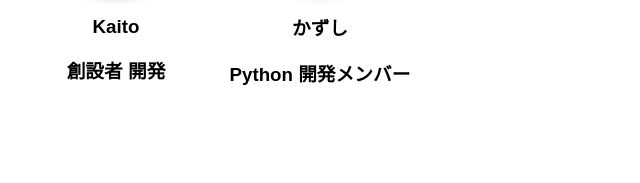
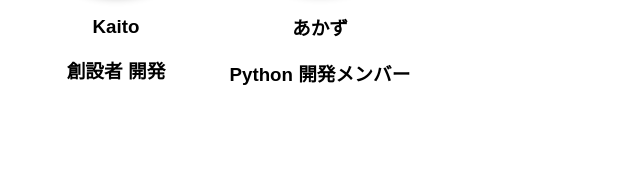
Before and after one commit to uzuLab/uzu-lab_site, a plain HTML site: page index.html in a window 1280 px wide. Shown: the part 1235-1418 px from the top of the page, 19-659 px from the left. Drawn offline with Linux system fonts and the light colour scheme.

Commit message:
バグの修正

```diff
--- a/index.html
+++ b/index.html
@@ -48,7 +48,7 @@
         <h1 style="font-size: 60px;">渦Labへようこそ</h1>
         <img src="image/渦LAB_icon.png">
         <p style="height: 50px;">
-        <h1 style="font-size: 30px;"id="target1">渦Labとは？</h1>
+        <h1 style="font-size: 30px;" id="target1">渦Labとは？</h1>
         <h4>アプリ制作のために生まれてきたコミュニティです。<p>作成したアプリはLT大会や様々な場面で発表をすることもあります。
             <p>プログラミングが得意な人が入れて
             <p>自分の力を最大限発揮できるコミュニティを目指しております
@@ -67,7 +67,7 @@
                     <div class="circle-frame">
                         <img src="menber-image/mitarasi.png" alt="画像の説明">
                     </div>
-                    <h3>かずし<p>Python 開発メンバー</h3>
+                    <h3>あかず<p>Python 開発メンバー</h3>
                 </th>
             </tr>
         </table>
```
